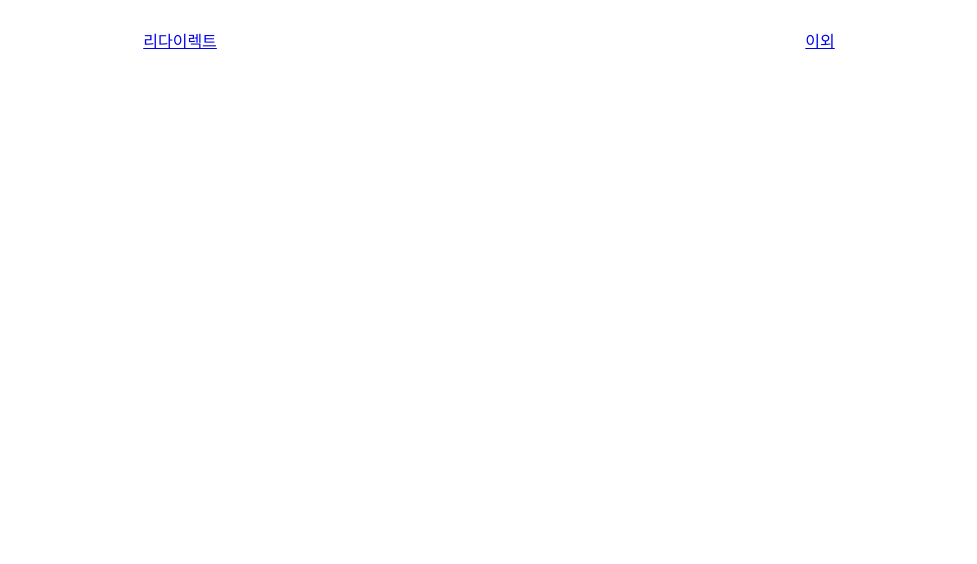
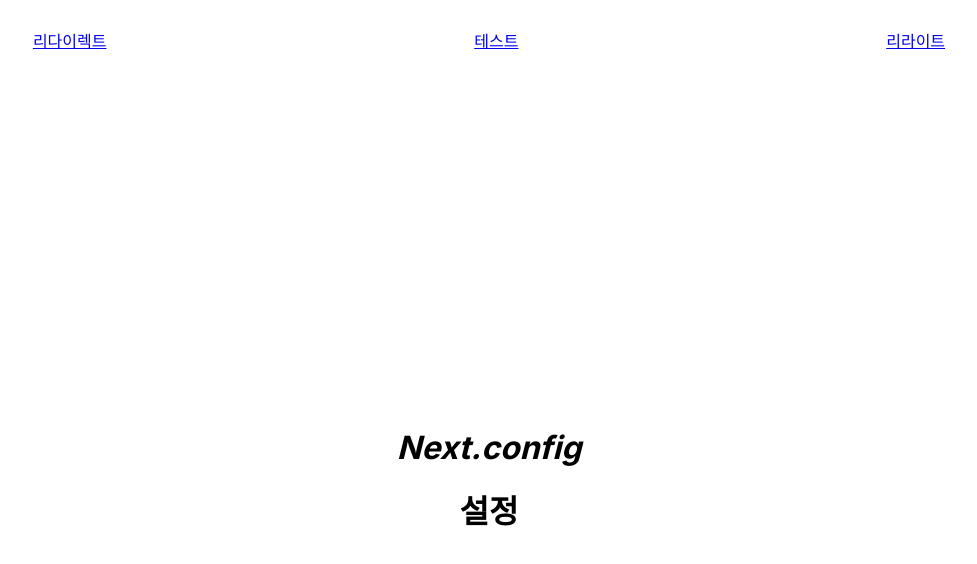
Before and after one commit to jho951/project1, a Next.js app: page /test in a window 1280 px wide. Shown: the top 564 px of the page, without its empty margins (151-1128 px from the left). Built offline with nearby package versions, Linux system fonts and the light colour scheme.

Commit message:
[FEAT] next.config basePath 설정

```diff
--- /dev/null
+++ b/app/(test)/[slug]/page.jsx
@@ -0,0 +1,6 @@
+import React from "react";
+
+export default async function TestPage({ params: { slug } }) {
+  console.log(slug);
+  return <div>{`${slug} 테스트 페이지입니다.`}</div>;
+}
--- a/app/layout.js
+++ b/app/layout.js
@@ -5,23 +5,22 @@ import "./globals.css";
 
 const inter = Inter({ subsets: ["latin"] });
 
+export default function RootLayout({ children }) {
+  return (
+    <html lang='en'>
+      <body className={inter.className}>
+        <header>
+          <Link href='/redirect'>리다이렉트</Link>
+          <Link href='/basePath'>테스트</Link>
+          <Link href='/rewrite'>리라이트</Link>
+        </header>
+        {children}
+      </body>
+    </html>
+  );
+}
+
 export const metadata = {
   title: "Create Next App",
   description: "Generated by create next app",
 };
-
-export default function RootLayout({ children }) {
-  return (
-    <html lang='en'>
-      <header>
-        <Link href='/redirect' passHref>
-          리다이렉트
-        </Link>
-        <Link href='/test' passHref>
-          이외
-        </Link>
-      </header>
-      <body className={inter.className}>{children}</body>
-    </html>
-  );
-}
--- a/app/test/page.jsx
+++ /dev/null
@@ -1,7 +0,0 @@
-import React from "react";
-
-const page = () => {
-  return <div></div>;
-};
-
-export default page;
--- a/next.config.mjs
+++ b/next.config.mjs
@@ -1,12 +1,22 @@
 /** @type {import('next').NextConfig} */
 const nextConfig = {
+  // 다른 페이지에 접근 시 basePath자동으로 적용
+  basePath: "/test",
   // 경로에 접근 시 페이지 변경
   async redirects() {
     return [
       {
         source: "/redirect", // 사용자가 접근하는 경로
-        destination: "/", // 사용자 접근 경로에서 변경할 경로
-        permanent: true, // true: 클라이언트/검색 엔진에 리디렉션을 영구적으로 캐시하도록 지시하는 308 상태 코드를 사용 || false: 307 임시 상태 코드를 사용해 캐시되지 않도록 한다.
+        destination: "/redirects", // 사용자 접근 경로에서 변경할 경로
+        permanent: false, // true: 클라이언트/검색 엔진에 리디렉션을 영구적으로 캐시하도록 지시하는 308 상태 코드를 사용 || false: 307 임시 상태 코드를 사용해 캐시되지 않도록 한다.
+      },
+    ];
+  },
+  async rewrites() {
+    return [
+      {
+        source: "/rewrite", // 사용자가 접근하는 경로
+        destination: "/rewrites", // 사용자 접근 경로에서 변경할 경로
       },
     ];
   },
```
Also changed, not shown: app/rewrite/page.jsx (added, +11 -0 lines).
